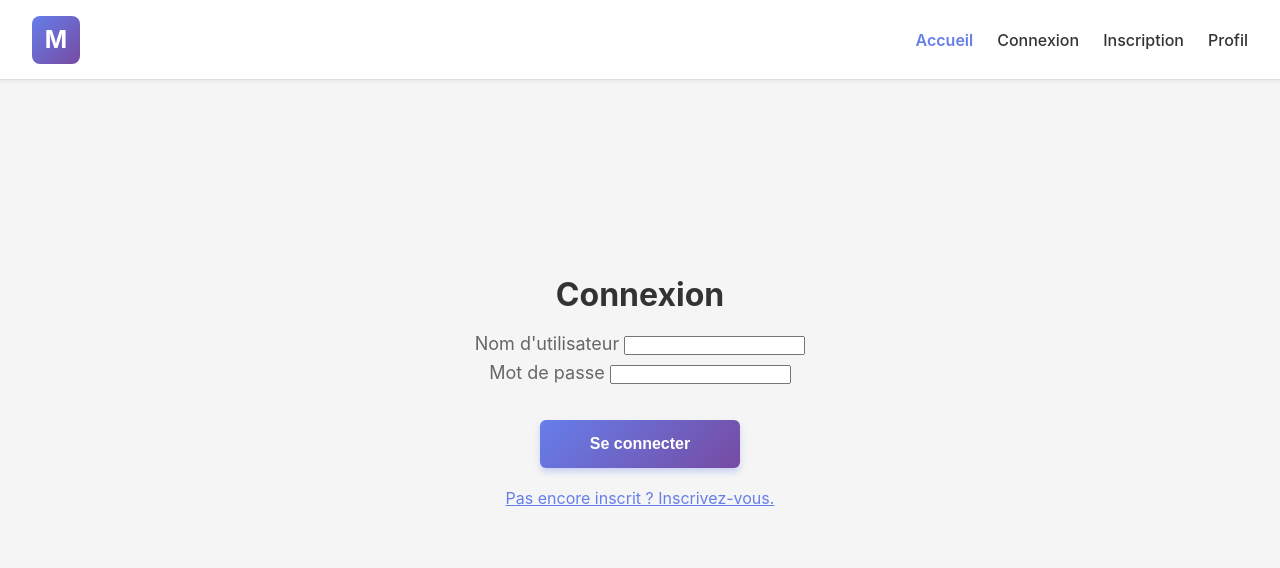
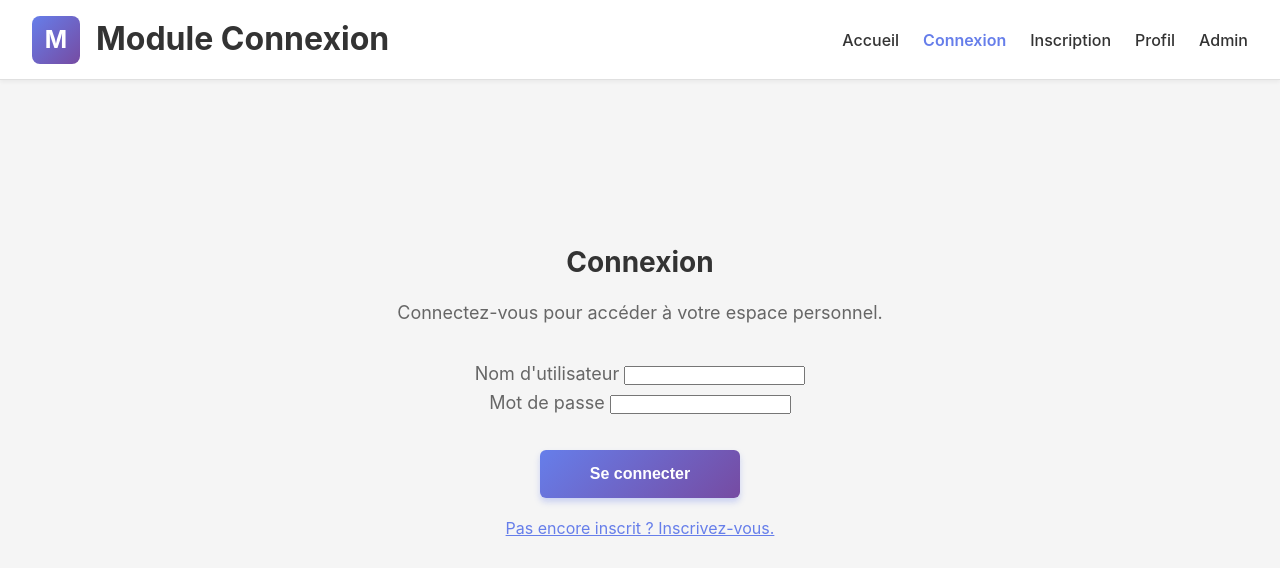
Before and after one commit to sylvain-malbon/module-connexion, a PHP site: page /pages/connexion.php in a window 1280 px wide. Shown: the top 568 px of the page. Run offline with PHP 8.4, Linux system fonts and the light colour scheme.

Commit message:
[nav] page active centralisée dans header.php [footer] commentaire sur includes [semantique] h1 dans header, h2 + .subtitle dans main [admin] base admin.php

```diff
--- a/assets/css/style.css
+++ b/assets/css/style.css
@@ -67,7 +67,13 @@ body {
 }
 .title {
   font-size: 2rem;
-  margin-bottom: 1rem;
+  margin-bottom: 0.15rem;
+  color: #333;
+  font-weight: 700;
+}
+.subtitle {
+  font-size: 1.75rem;
+  margin-bottom: 1.25rem;
   color: #333;
   font-weight: 700;
 }
--- a/assets/includes/footer.php
+++ b/assets/includes/footer.php
@@ -0,0 +1,12 @@
+<?php
+// footer.php - Pied de page du module
+// $activePage et navActive() sont déjà définis dans header.php donc présentes via include dans les pages
+?>
+
+<footer class="footer">
+    <a href="../index.php" class="<?php echo navActive('index.php'); ?>">Accueil</a>
+    <a href="connexion.php" class="<?php echo navActive('connexion.php'); ?>">Connexion</a>
+    <a href="inscription.php" class="<?php echo navActive('inscription.php'); ?>">Inscription</a>
+    <a href="profil.php" class="<?php echo navActive('profil.php'); ?>">Profil</a>
+    <a href="admin.php" class="<?php echo navActive('admin.php'); ?>">Admin</a>
+</footer>
--- a/assets/includes/header.php
+++ b/assets/includes/header.php
@@ -0,0 +1,27 @@
+<?php
+// Détection de la page active
+$activePage = basename($_SERVER['PHP_SELF']);
+
+// Fonction pour activer le lien courant
+if (!function_exists('navActive')) {
+    function navActive($page)
+    {
+        global $activePage;
+        return ($activePage === $page) ? 'active' : '';
+    }
+}
+?>
+
+<header class="header">
+    <div class="logo-section">
+        <div class="logo">M</div>
+        <h1 class="title">Module Connexion</h1>
+    </div>
+    <nav class="nav">
+        <a href="../index.php" class="<?php echo navActive('index.php'); ?>">Accueil</a>
+        <a href="connexion.php" class="<?php echo navActive('connexion.php'); ?>">Connexion</a>
+        <a href="inscription.php" class="<?php echo navActive('inscription.php'); ?>">Inscription</a>
+        <a href="profil.php" class="<?php echo navActive('profil.php'); ?>">Profil</a>
+        <a href="admin.php" class="<?php echo navActive('admin.php'); ?>">Admin</a>
+    </nav>
+</header>
--- a/pages/connexion.php
+++ b/pages/connexion.php
@@ -44,22 +44,15 @@ if ($_SERVER['REQUEST_METHOD'] === 'POST') {
 </head>
 
 <body>
-    <!-- Header -->
-    <header class="header">
-        <div class="logo-section">
-            <div class="logo">M</div>
-        </div>
-        <nav class="nav">
-            <a href="../index.php" class="active">Accueil</a>
-            <a href="pages/connexion.php">Connexion</a>
-            <a href="pages/inscription.php">Inscription</a>
-            <a href="pages/profil.php">Profil</a>
-        </nav>
-    </header>
+
+    <?php include('../assets/includes/header.php'); ?>
 
     <!-- Main Content -->
     <main class="main">
-        <h1 class="title">Connexion</h1>
+        <h2 class="subtitle">Connexion</h2>
+        <p class="description">
+            Connectez-vous pour accéder à votre espace personnel.
+        </p>
 
         <!-- Condition PHP -->
         <?php if ($error): ?>
@@ -87,14 +80,8 @@ if ($_SERVER['REQUEST_METHOD'] === 'POST') {
 
     </main>
 
-    <!-- Footer -->
-    <footer class="footer">
-        <a href="index.php">Accueil</a>
-        <a href="pages/connexion.php">Connexion</a>
-        <a href="pages/inscription.php">Inscription</a>
-        <a href="pages/profil.php">Profil</a>
-        <a href="pages/admin.php">Admin</a>
-    </footer>
+    <?php include('../assets/includes/footer.php'); ?>
+
 </body>
 
 </html>
```
Also changed, not shown: index.php (+5 -4 lines), pages/admin.php (+49 -0 lines).
